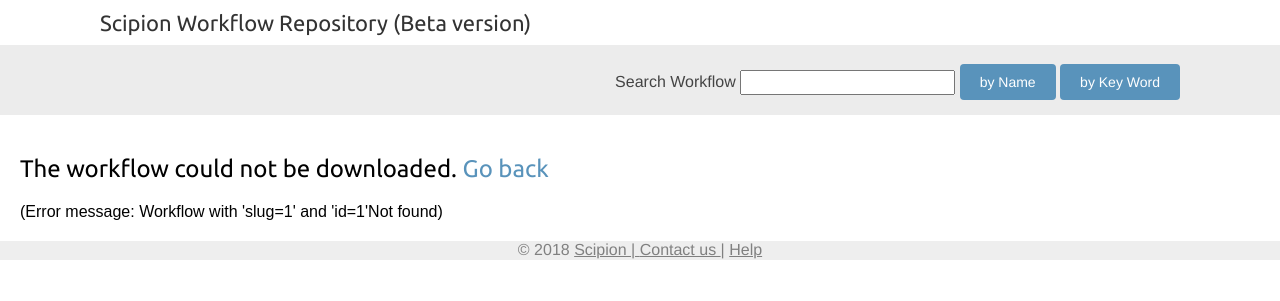
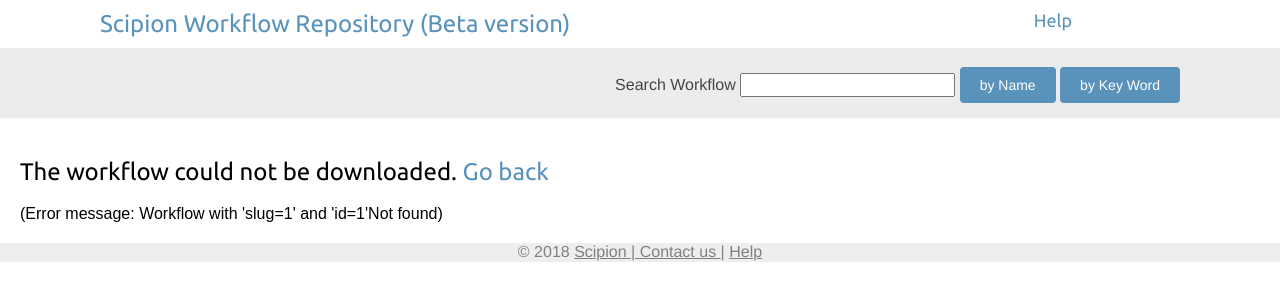
Before and after one commit to rmarabini/scipionWorkflowRepository, a Django app: page /workflow_detail/1/1/ in a window 1280 px wide. Shown: the top 301 px of the page. Run offline with Django 3.2, Linux system fonts and the light colour scheme; data that the repository does not hold is empty; some libraries are stand-ins or nearby versions.

Commit message:
add help information

```diff
--- a/static/css/base.css
+++ b/static/css/base.css
@@ -132,8 +132,16 @@ ul.errorlist {
 #header .logo {
     font-family: "Ubuntu", sans-serif;
     float:left;
-    color:#333;
-    font-size:22px;
+    //color:#333;
+    font-size:24px;
+    margin-right:10%;
+}
+
+#header .help {
+    font-family: "Ubuntu", sans-serif;
+    float:right;
+    //color:#333;
+    font-size:18px;
     margin-right:10%;
 }
 
--- a/templates/base.html
+++ b/templates/base.html
@@ -25,6 +25,7 @@
     <div id="header">
         {% block header %}
         <a href="/" class="logo">Scipion Workflow Repository (Beta version)</a>
+        <a href="https://github.com/I2PC/scipionWorkflowRepository/wiki/Scipion-Workflow-Repository-Help-Page" class="help">Help</a>
         {% endblock %}
     </div>
     <div id="subheader">
@@ -56,7 +57,7 @@
                      | <a href="https://github.com/I2PC/scipion/wiki/Contact-Us">
                          Contact us
                      </a>
-                     | <a href="https://github.com/I2PC/scipionWorkflowRepository/wiki/Help">
+                     | <a href="https://github.com/I2PC/scipionWorkflowRepository/wiki/Scipion-Workflow-Repository-Help-Page">
                          Help
                      </a>
                  </span>
--- a/templates/find/detail.html
+++ b/templates/find/detail.html
@@ -12,8 +12,12 @@
         <script src="{% static 'js/webcomponents/webcomponents-loader.js' %}"></script>
         <link rel="import" href="{% static 'scipion-workflow.html' %}"><!-- links the web component code -->
 <!-- -->
-    {% endblock %}
-
+    <script>
+        function howtoImport() {
+            alert("Import this workflow in Scipion using the menu.  In Scipion select project -> import workflow");
+        }
+    </script>
+{% endblock %}
 {% block content %}
 
 <div class="pure-g">
@@ -43,7 +47,7 @@
         <form action="{% url 'find:workflow_download' workflow.id workflow.slug %}" method="post">
            {% csrf_token %}
             <div class="g-recaptcha" data-sitekey="{{RECAPTCHA_PUBLIC_KEY}}"></div><br>
-           <input type="submit" value="Download"> Downloads: {{ workflow.downloads}}, Views: {{ workflow.views }}
+           <input type="submit" value="Download" onclick="howtoImport()"> Downloads: {{ workflow.downloads}}, Views: {{ workflow.views }}
         </form>
         {% if deleteOn %}<br>
         <form action="{% url 'find:workflow_delete' workflow.id workflow.slug %}" method="post">
```
Also changed, not shown: requirements.txt (+6 -6 lines).
